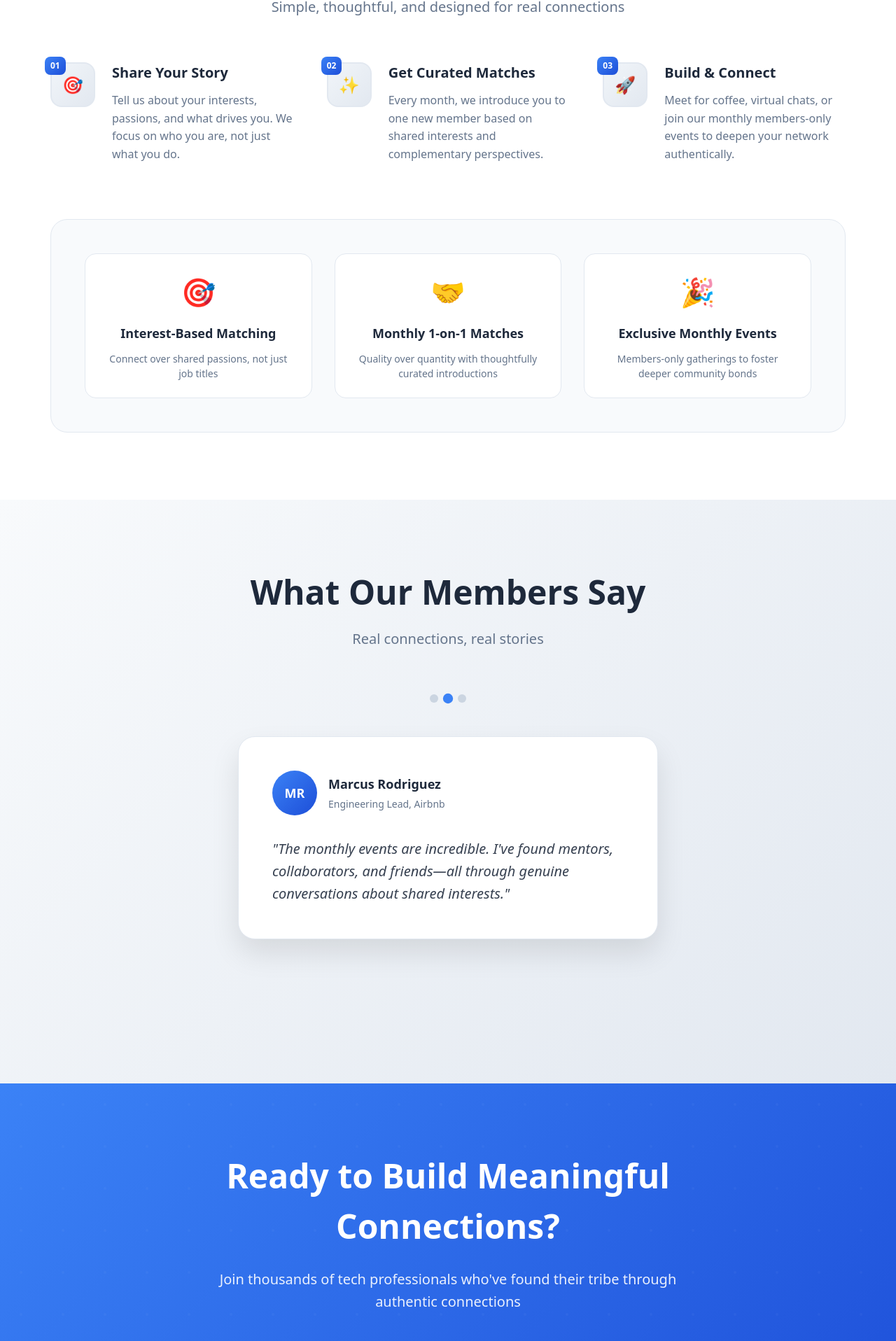
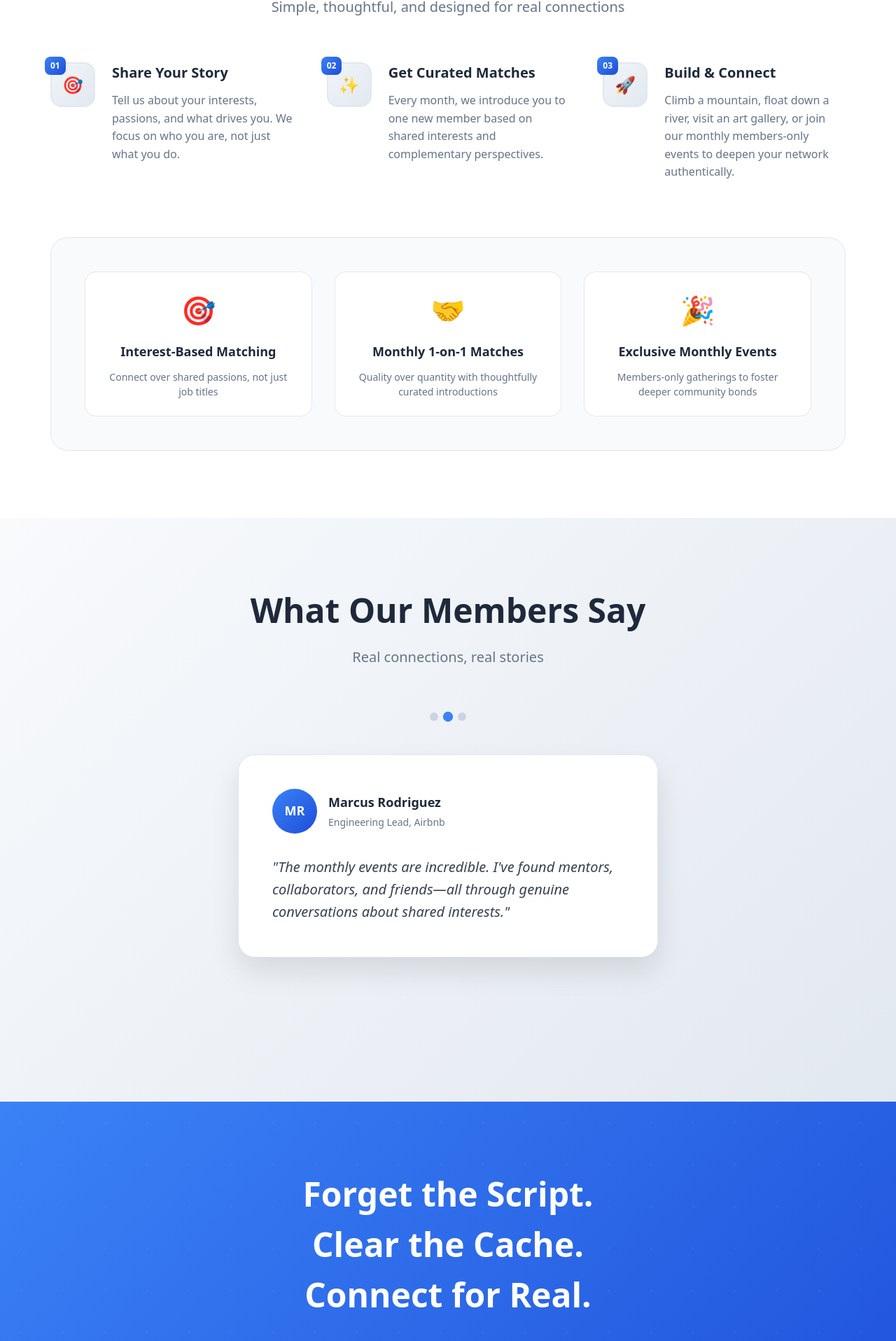
Before and after one commit to SageJonathan/offcache_client, a React (Vite) app in the folder my-app/: page / in a window 1280 px wide. Shown: the part 989-2905 px from the top of the page at 70% size. Built offline with nearby package versions, Linux system fonts and the light colour scheme.

Commit message:
update text for CTA

```diff
--- a/my-app/src/components/CTA/CTA.tsx
+++ b/my-app/src/components/CTA/CTA.tsx
@@ -6,7 +6,7 @@ const CTA = () => {
     <section className="cta">
       <div className="cta__container">
         <div className="cta__content">
-          <h2 className="cta__title">Ready to Build Meaningful Connections?</h2>
+          <h2 className="cta__title">Forget the Script. <br /> Clear the Cache. <br /> Connect for Real.</h2>
           <p className="cta__subtitle">
             Join thousands of tech professionals who've found their tribe
             through authentic connections
--- a/my-app/src/components/HowItWorks/HowItWorks.tsx
+++ b/my-app/src/components/HowItWorks/HowItWorks.tsx
@@ -21,7 +21,7 @@ const HowItWorks = () => {
       number: "03",
       title: "Build & Connect",
       description:
-        "Meet for coffee, virtual chats, or join our monthly members-only events to deepen your network authentically.",
+        "Climb a mountain, float down a river, visit an art gallery, or join our monthly members-only events to deepen your network authentically.",
       icon: "🚀",
     },
   ];
```
